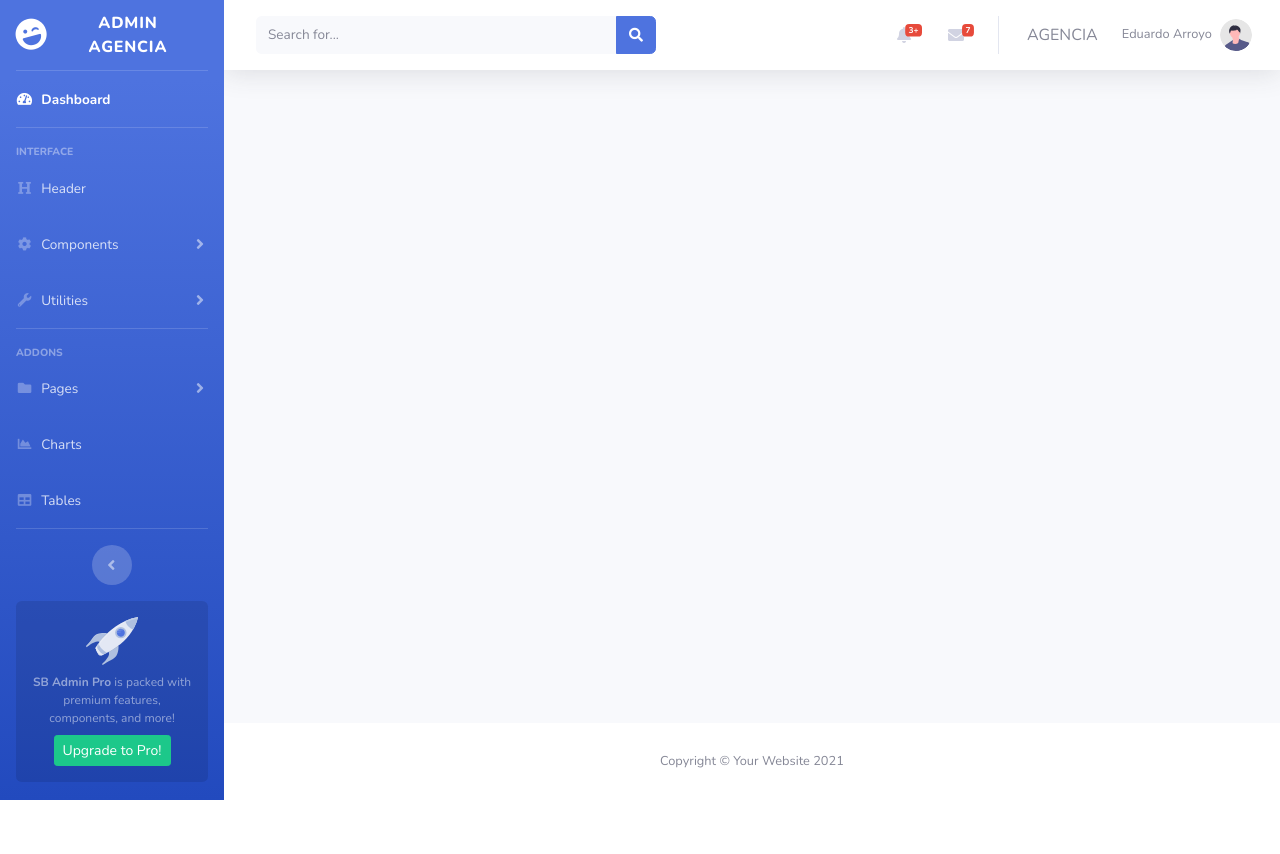
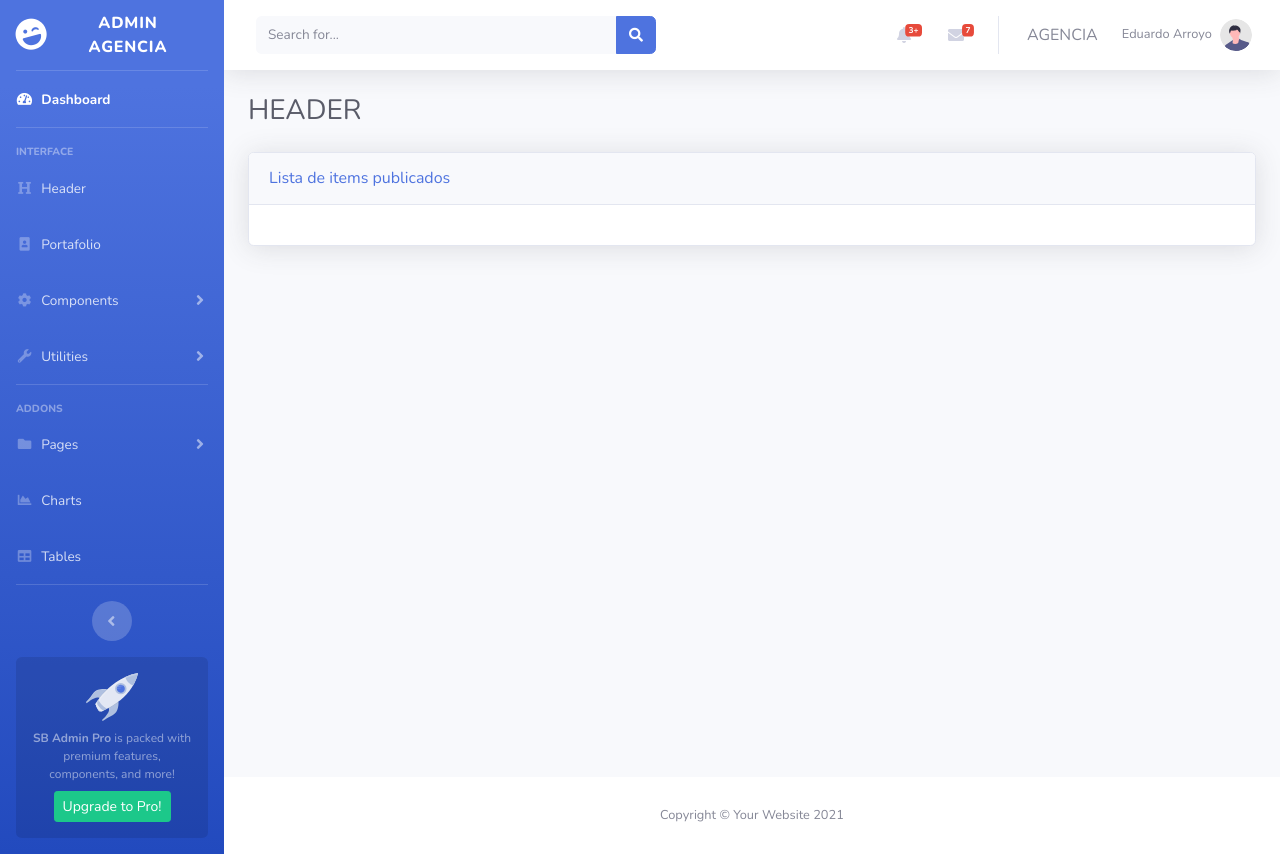
Before and after one commit to Eduarrb/dw2022-2, a PHP site: page /dw2022-2/admin/index.php?portafolio in a window 1280 px wide. Before the commit the page ends 800 px from the top, so only its background shows below. Run offline with PHP 8.4, Linux system fonts and the light colour scheme; a user stored in the database is signed in; some libraries are stand-ins or nearby versions.

Commit message:
admin portafolio inicio

```diff
--- a/04 CMS/public/admin/index.php
+++ b/04 CMS/public/admin/index.php
@@ -23,6 +23,9 @@
                         // echo 'aqui carga tu componente';
                         include(VIEW_BACK . DS . "header.php");
                     }
+                    if(isset($_GET['portafolio'])){
+                        include(VIEW_BACK . DS . "portafolio.php");
+                    }
 
 
                 ?>
--- a/04 CMS/resources/controllers/portafolioController.php
+++ b/04 CMS/resources/controllers/portafolioController.php
@@ -22,6 +22,17 @@ DELIMITADOR;
         }
     }
 
+    function get_portafolio_individual(){
+        if(isset($_GET['id'])){
+            $port_id = limpiar_string(trim($_GET['id']));
+            $query = query("UPDATE portafolio SET port_vistas = port_vistas + 1 WHERE port_id = {$port_id}");
+            confirmar($query);
+            $query = query("SELECT * FROM portafolio a INNER JOIN usuarios b ON a.port_user_id = b.user_id WHERE a.port_id = {$port_id}");
+            confirmar($query);
+            return fetch_array($query);
+        }
+    }
+
 
     // 🔥🔥 BACK
 
--- /dev/null
+++ b/04 CMS/resources/views/back/portafolio.php
@@ -0,0 +1,17 @@
+<div class="container-fluid">
+    <div class="d-sm-flex align-items-center justify-content-between mb-4">
+        <h1 class="h3 mb-0 text-gray-800">HEADER</h1>
+    </div>
+    <div class="row">
+        <div class="col-md-12">
+            <div class="card shadow mb-4">
+                <div class="card-header py-3">
+                    <h6 class="text-primary mb-0">Lista de items publicados</h6>
+                </div>
+                <div class="card-body">
+
+                </div>
+            </div>
+        </div>
+    </div>
+</div>
--- a/04 CMS/resources/views/back/sidebar.php
+++ b/04 CMS/resources/views/back/sidebar.php
@@ -30,6 +30,11 @@
                 <a class="nav-link" href="index.php?header">
                     <i class="fas fa-fw fa-heading"></i>
                     <span>Header</span></a>
+            </li>
+            <li class="nav-item">
+                <a class="nav-link" href="index.php?portafolio">
+                    <i class="fas fa-fw fa-portrait"></i>
+                    <span>Portafolio</span></a>
             </li>
 
             <!-- Nav Item - Pages Collapse Menu -->
--- a/04 CMS/resources/views/front/header_port.php
+++ b/04 CMS/resources/views/front/header_port.php
@@ -3,7 +3,7 @@
 <header class="headerPort">
     <nav class="headerPort__nav bg-port">
         <div class="headerPort__nav__contenedor contenedor">
-            <a href="#" class="headerPort__nav__contenedor--logo"><?php echo $fila['hea_logo_name']; ?></a>
+            <a href="./" class="headerPort__nav__contenedor--logo"><?php echo $fila['hea_logo_name']; ?></a>
             <ul class="headerPort__nav__contenedor__menu">
                 <li class="headerPort__nav__contenedor__menu__item">
                     <a href="#" class="headerPort__nav__contenedor__menu__item--link">servicios</a>
```
Also changed, not shown: 04 CMS/public/portafolio.php (+8 -9 lines).
